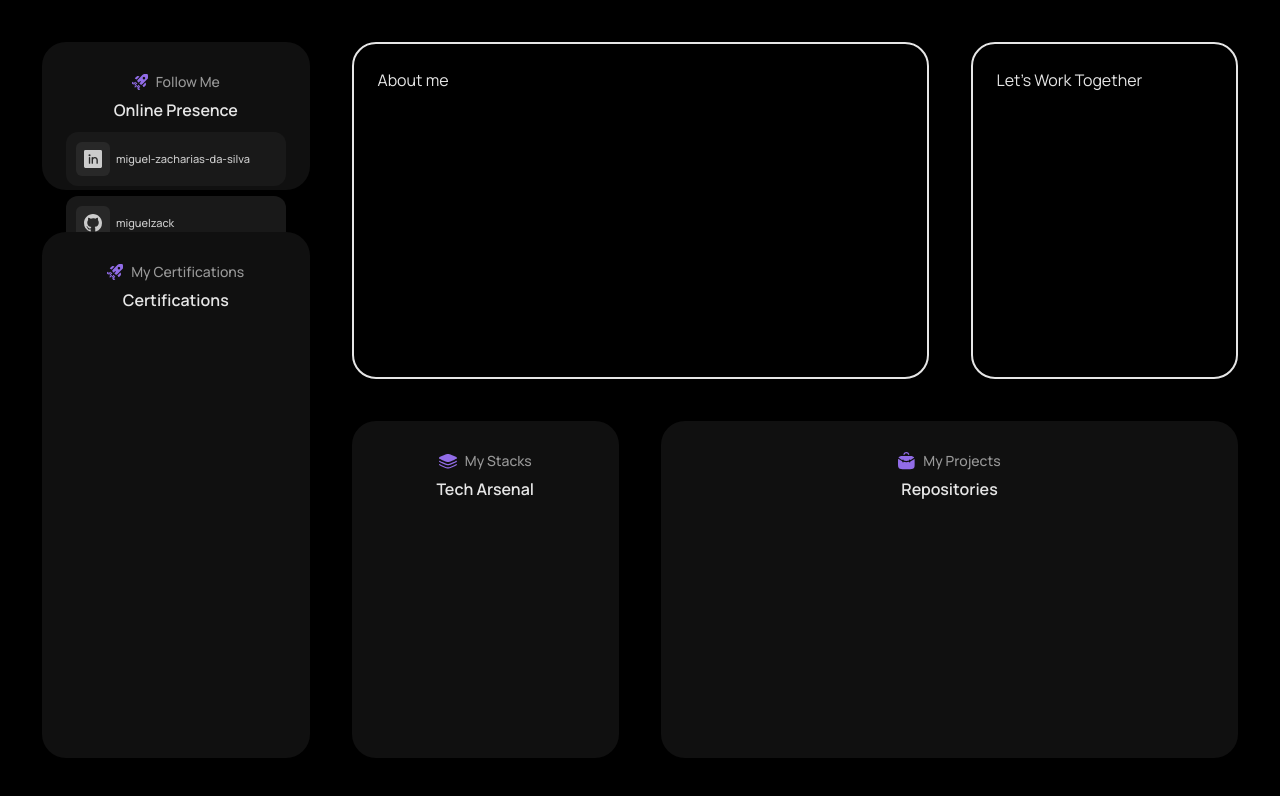
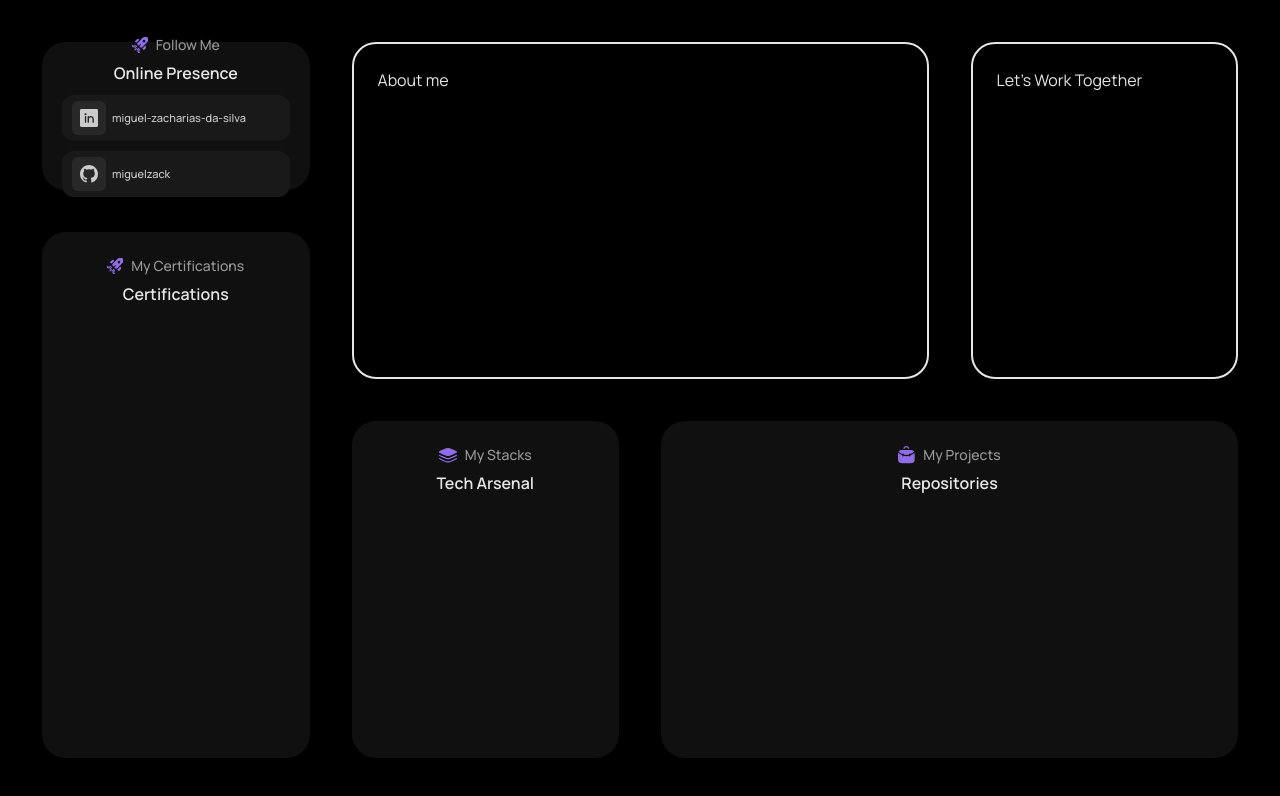
Before and after one commit to miguelzack/portfolioBentoGrid, a Next.js app: page / in a window 1280 px wide. Shown: the top 796 px of the page. Built offline with nearby package versions, Linux system fonts and the light colour scheme.

Commit message:
styles: fixed height of card

```diff
--- a/src/app/page.tsx
+++ b/src/app/page.tsx
@@ -5,7 +5,6 @@ import StacksIcon from "@/assets/icons/stacksIcon";
 import ProjectsIcon from "@/assets/icons/projectsIcon";
 import {ButtonSocialMedia} from "@/components/buttonSocialMedia/buttonSocialMedia";
 import LinkedinIcon from "@/assets/icons/linkedinIcon";
-import Link from "next/link";
 import GithubIcon from "@/assets/icons/githubIcon";
 
 export default function Home() {
@@ -13,7 +12,7 @@ export default function Home() {
         <main className="mx-auto grid h-[100vh] max-w-360 grid-cols-8 grid-rows-4 gap-10.5 p-10.5">
 
             <Card icon={<RocketIcon/>} subTitle={"Follow Me"} title={"Online Presence"}
-                  className={"col-start-1 col-span-2 row-start-1 row-span-1"}
+                  className={"col-start-1 col-span-2 row-start-1 row-span-1 px-5 py-0 justify-center items-center["}
                   buttons={
                       <div className={"flex flex-col gap-2.5"}>
                           <ButtonSocialMedia text={"miguel-zacharias-da-silva"} icon={<LinkedinIcon/>}
--- a/src/components/buttonSocialMedia/buttonSocialMedia.tsx
+++ b/src/components/buttonSocialMedia/buttonSocialMedia.tsx
@@ -13,7 +13,7 @@ export function ButtonSocialMedia({
                                   }: ButtonSocialMediaProps) {
     return (
         <a target={"_blank"} href={link}
-           className={"flex px-2.5 py-2.5 items-center gap-1.5 self-stretch rounded-xl bg-gray-bg-secondary"}>
+           className={"flex px-2.5 py-1.5 items-center gap-1.5 self-stretch rounded-xl bg-gray-bg-secondary"}>
             <div className={"p-2 rounded-md bg-gray-bg-icon"}>
                 {icon}
             </div>
--- a/src/components/cardGrid/cardGrid.tsx
+++ b/src/components/cardGrid/cardGrid.tsx
@@ -18,8 +18,8 @@ export function Card({
     return (
         <div className={`rounded-3xl bg-gray-bg-primary p-6 gap-2.5 flex flex-col self-stretch${className}`}>
 
-            <div className="flex flex-col self-stretch items-center">
-                <div className="flex px-2.5 py-1.5 items-center gap-2 justify-center">
+            <div className="flex flex-col self-stretch items-center gap-1.5">
+                <div className="flex items-center gap-2 justify-center">
                     {icon}
                     <h3 className="text-gray-font-primary text-sm font-medium">
                         {subTitle}
```
